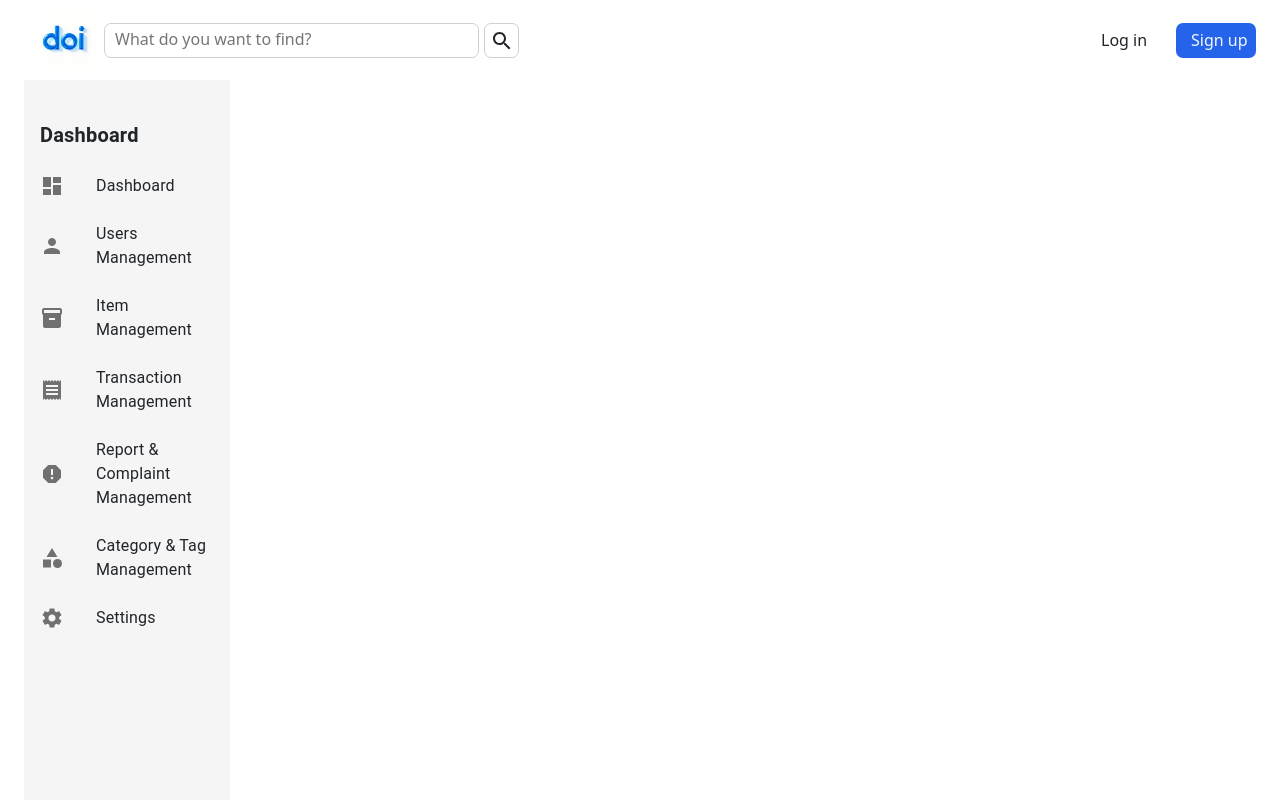
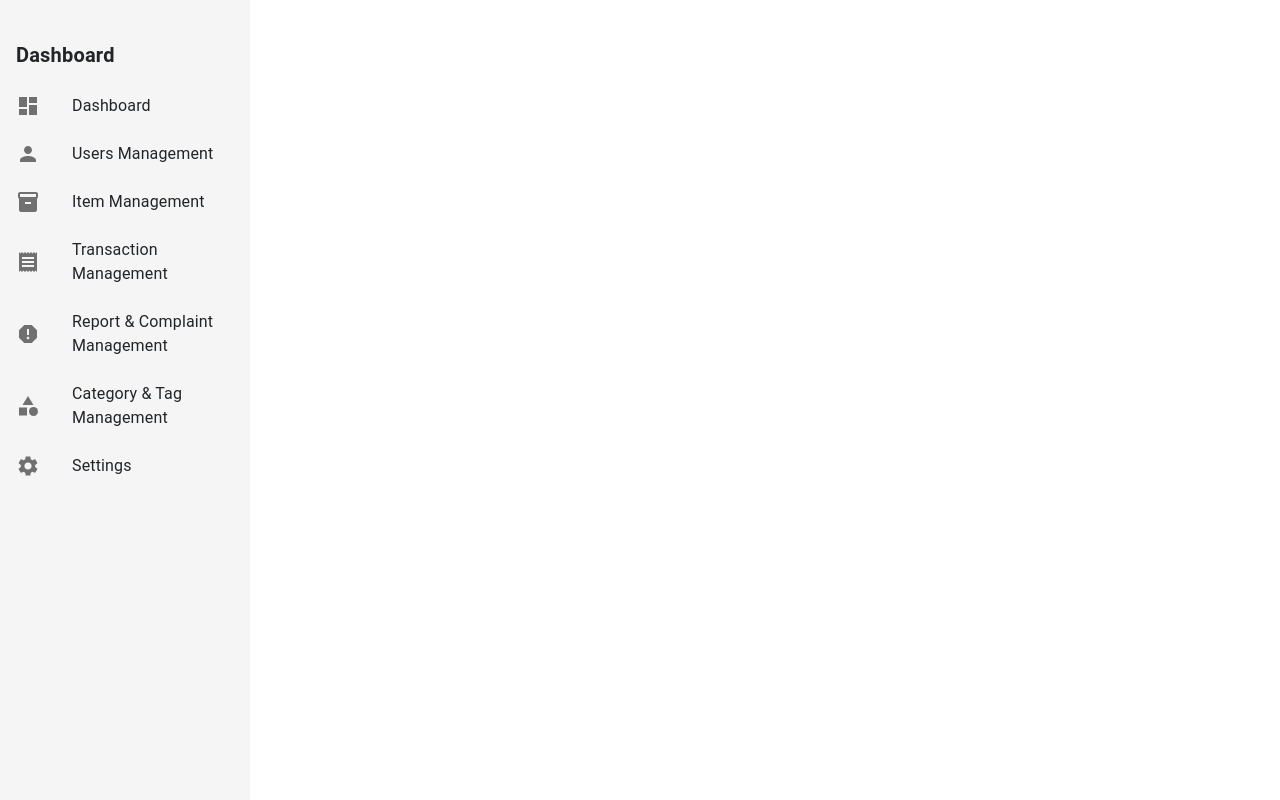
Before and after one commit to AlexHa2/Team-FE-14, a React (Vite) app in the folder source/Team13-FE/: page /admin in a window 1280 px wide. Shown: the top 800 px of the page. Built offline with nearby package versions, Linux system fonts and the light colour scheme.

Commit message:
create layout for admin page

```diff
--- a/source/Team13-FE/src/App.jsx
+++ b/source/Team13-FE/src/App.jsx
@@ -4,7 +4,7 @@ import { Route, Routes } from 'react-router-dom'
 import { PublicRoutes } from "../src/components/Routes/index"
 import LayoutHomepage from './components/Layout/LayoutHomepage/LayoutHomepage'
 import 'bootstrap/dist/css/bootstrap.min.css';
-
+import LayoutAdmin from './components/Layout/LayoutAdmin/LayoutAdmin';
 import { ToastContainer } from 'react-toastify';
 import 'react-toastify/dist/ReactToastify.css';
 function App() {
@@ -17,9 +17,9 @@ function App() {
           PublicRoutes.map((route, index) => {
             // console.log("route",route.path)
             const Page = route.component
-            const Layout = LayoutHomepage
+            let Layout = LayoutHomepage
             if (route.layout != null) {
-              return frameElement
+               Layout = LayoutAdmin
             }
             return <Route key={index} path={route.path} element={
               <Layout>
--- /dev/null
+++ b/source/Team13-FE/src/components/Layout/LayoutAdmin/LayoutAdmin.jsx
@@ -0,0 +1,57 @@
+
+import React, { useEffect } from 'react';
+import { useDispatch, useSelector } from 'react-redux';
+import { fetchItems } from '../../redux/slice/itemsSlice';
+import { useState } from 'react';
+import DashboardIcon from '@mui/icons-material/Dashboard';
+import PersonIcon from '@mui/icons-material/Person';
+import InventoryIcon from '@mui/icons-material/Inventory';
+import ReceiptIcon from '@mui/icons-material/Receipt';
+import ReportIcon from '@mui/icons-material/Report';
+import CategoryIcon from '@mui/icons-material/Category';
+import SettingsIcon from '@mui/icons-material/Settings';
+import { Box, Container, Typography, TextField, Table, TableBody, TableCell, TableContainer, TableHead, TableRow, Paper, Checkbox, IconButton, List, ListItem, ListItemIcon, ListItemText } from '@mui/material';
+export default function LayoutAdmin({children}) {
+  return (
+    <Box sx={{ display: 'flex' }}>
+        <Box sx={{ width: '250px', bgcolor: '#f5f5f5', height: '100vh', paddingTop: '20px' }}>
+            <List>
+                    <ListItem>
+                        <ListItemText primary="Dashboard" primaryTypographyProps={{ fontWeight: 'bold', fontSize: 20 }} />
+                    </ListItem>
+                    <ListItem button onClick={() => handleNavigation('dashboard')}>
+                        <ListItemIcon><DashboardIcon /></ListItemIcon>
+                        <ListItemText primary="Dashboard" />
+                    </ListItem>
+                    <ListItem button onClick={() => handleNavigation('users')}>
+                        <ListItemIcon><PersonIcon /></ListItemIcon>
+                        <ListItemText primary="Users Management" />
+                    </ListItem>
+                    <ListItem button >
+                        <ListItemIcon><InventoryIcon /></ListItemIcon>
+                        <ListItemText primary="Item Management" />
+                        </ListItem>
+                    <ListItem button onClick={() => handleNavigation('transactions')}>
+                        <ListItemIcon><ReceiptIcon /></ListItemIcon>
+                        <ListItemText primary="Transaction Management" />
+                    </ListItem>
+                    <ListItem button onClick={() => handleNavigation('reports')}>
+                        <ListItemIcon><ReportIcon /></ListItemIcon>
+                        <ListItemText primary="Report & Complaint Management" />
+                    </ListItem>
+                    <ListItem button onClick={() => handleNavigation('categories')}>
+                        <ListItemIcon><CategoryIcon /></ListItemIcon>
+                        <ListItemText primary="Category & Tag Management" />
+                    </ListItem>
+                    <ListItem button onClick={() => handleNavigation('settings')}>
+                        <ListItemIcon><SettingsIcon /></ListItemIcon>
+                        <ListItemText primary="Settings" />
+                    </ListItem>
+                </List>
+            </Box>
+            <Box>
+                {children}
+            </Box>
+    </Box>
+  )
+}
--- a/source/Team13-FE/src/components/Routes/index.jsx
+++ b/source/Team13-FE/src/components/Routes/index.jsx
@@ -34,7 +34,7 @@ const PublicRoutes = [
     { path: "/user-table", component: UserTable, layout: null },
     {path:"/profilesetting",component:ProfileSettings,layout:null},
     {path:"/editprofile",component:EditProfile,layout:null},
-    {path:"/admin",component:AdminPage,layout:null},
+    {path:"/admin",component:AdminPage,layout:'admin'},
 ];
 
 
--- a/source/Team13-FE/src/components/pages/AdminPage/AdminPage.jsx
+++ b/source/Team13-FE/src/components/pages/AdminPage/AdminPage.jsx
@@ -26,9 +26,9 @@ const AdminPage = () => {
 
 
     return (
-        <Box sx={{ display: 'flex' }}>
+         <Box >
 
-            <Box sx={{ width: '250px', bgcolor: '#f5f5f5', height: '100vh', paddingTop: '20px' }}>
+             {/* <Box sx={{ width: '250px', bgcolor: '#f5f5f5', height: '100vh', paddingTop: '20px' }}>
             <List>
                     <ListItem>
                         <ListItemText primary="Dashboard" primaryTypographyProps={{ fontWeight: 'bold', fontSize: 20 }} />
@@ -62,10 +62,10 @@ const AdminPage = () => {
                         <ListItemText primary="Settings" />
                     </ListItem>
                 </List>
-            </Box>
+            </Box>  */}
 
 
-            <Container>
+             <Container>
                 {showItemsList && (
                     <>
                         <Typography variant="h4" gutterBottom sx={{ marginTop: 3 }}>Items List Information</Typography>
@@ -105,7 +105,7 @@ const AdminPage = () => {
                     </>
                 )}
             </Container>
-        </Box>
+         </Box>
     );
 };
 
```
Also changed, not shown: source/Team13-FE/src/components/Layout/LayoutAdmin/LayoutAdmin.css (added).
